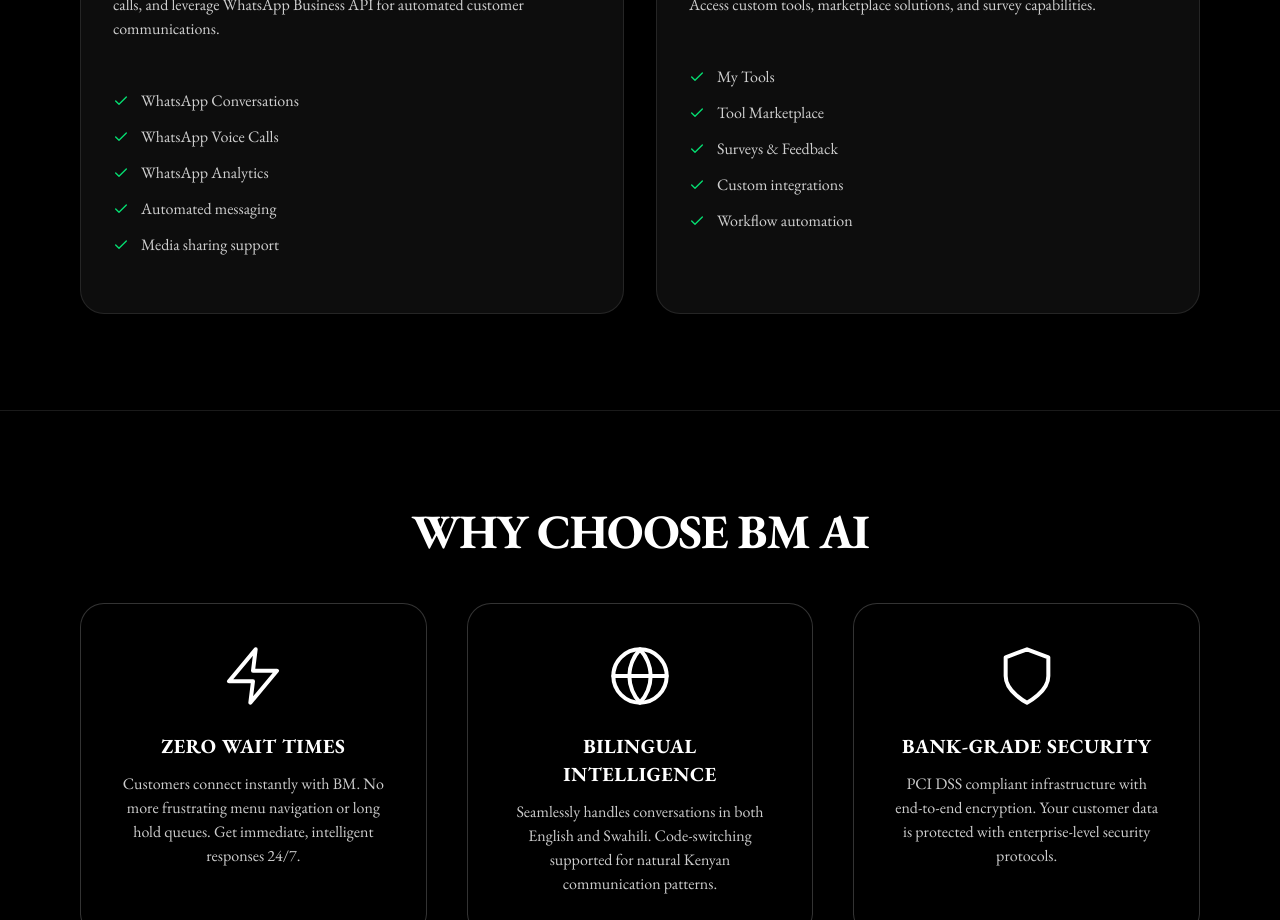
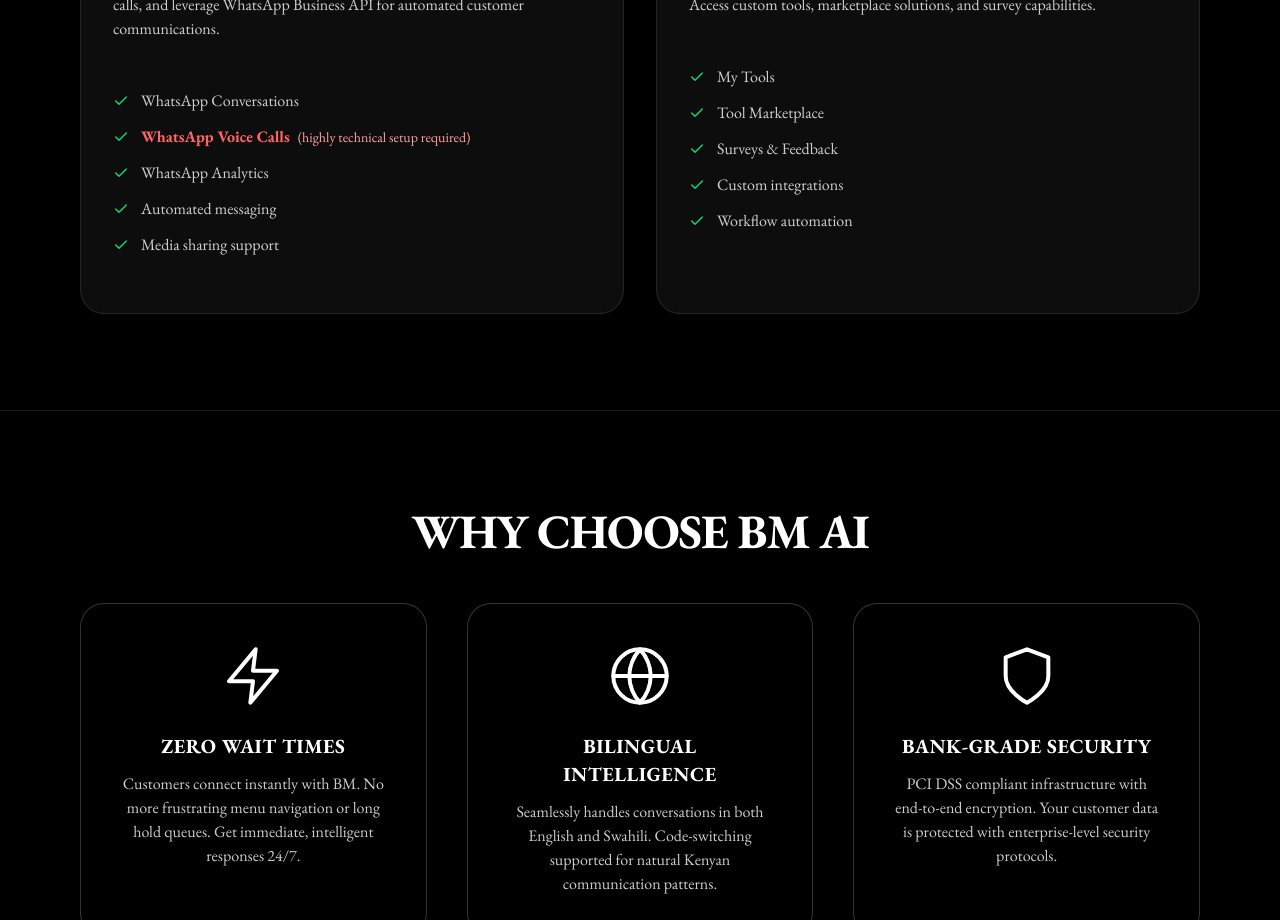
Before and after one commit to bendon/bm-ai-v1, a Next.js app: page / in a window 1280 px wide. Shown: the part 1880-2800 px from the top of the page. Built offline with nearby package versions, Linux system fonts and the light colour scheme.

Commit message:
Web changes on footer

```diff
--- a/src/app/layout.tsx
+++ b/src/app/layout.tsx
@@ -1,7 +1,6 @@
 import type { Metadata } from "next";
 import { Geist, Geist_Mono } from "next/font/google";
 import "./globals.css";
-import ChatWidget from '@/components/ChatWidget';
 import Footer from '@/components/Footer';
 
 const geistSans = Geist({
@@ -38,7 +37,6 @@
       >
         {children}
         <Footer />
-        <ChatWidget />
       </body>
     </html>
   );
--- a/src/app/page.tsx
+++ b/src/app/page.tsx
@@ -156,7 +156,20 @@
                 ].map((feature, idx) => (
                   <li key={idx} className="flex items-center gap-3 text-base">
                     <FiCheck className="text-green-400 flex-shrink-0" />
-                    <span>{feature}</span>
+                    <span
+                      className={
+                        feature === 'WhatsApp Voice Calls'
+                          ? 'text-red-400 font-semibold'
+                          : undefined
+                      }
+                    >
+                      {feature}
+                      {feature === 'WhatsApp Voice Calls' && (
+                        <span className="text-red-300 font-normal text-sm ml-2">
+                          (highly technical setup required)
+                        </span>
+                      )}
+                    </span>
                   </li>
                 ))}
               </ul>
--- a/src/components/Footer.tsx
+++ b/src/components/Footer.tsx
@@ -1,7 +1,7 @@
 const Footer = () => (
   <footer className="py-12 bg-black/95 border-t border-white/10">
-    <div className="max-w-6xl mx-auto px-4 flex flex-col md:flex-row justify-between items-center gap-6 text-white/60 text-sm">
-      <div className="flex flex-col md:flex-row gap-4 md:gap-8 items-center">
+    <div className="max-w-6xl mx-auto px-4 flex flex-col sm:flex-row justify-between items-center gap-6 text-white/60 text-sm">
+      <div className="flex flex-wrap items-center justify-center gap-4 md:gap-8">
         <span className="font-bold text-white text-lg">BM AI</span>
         <span>© {new Date().getFullYear()} BM AI. All rights reserved.</span>
         <a href="/about" className="hover:text-white">About</a>
```
